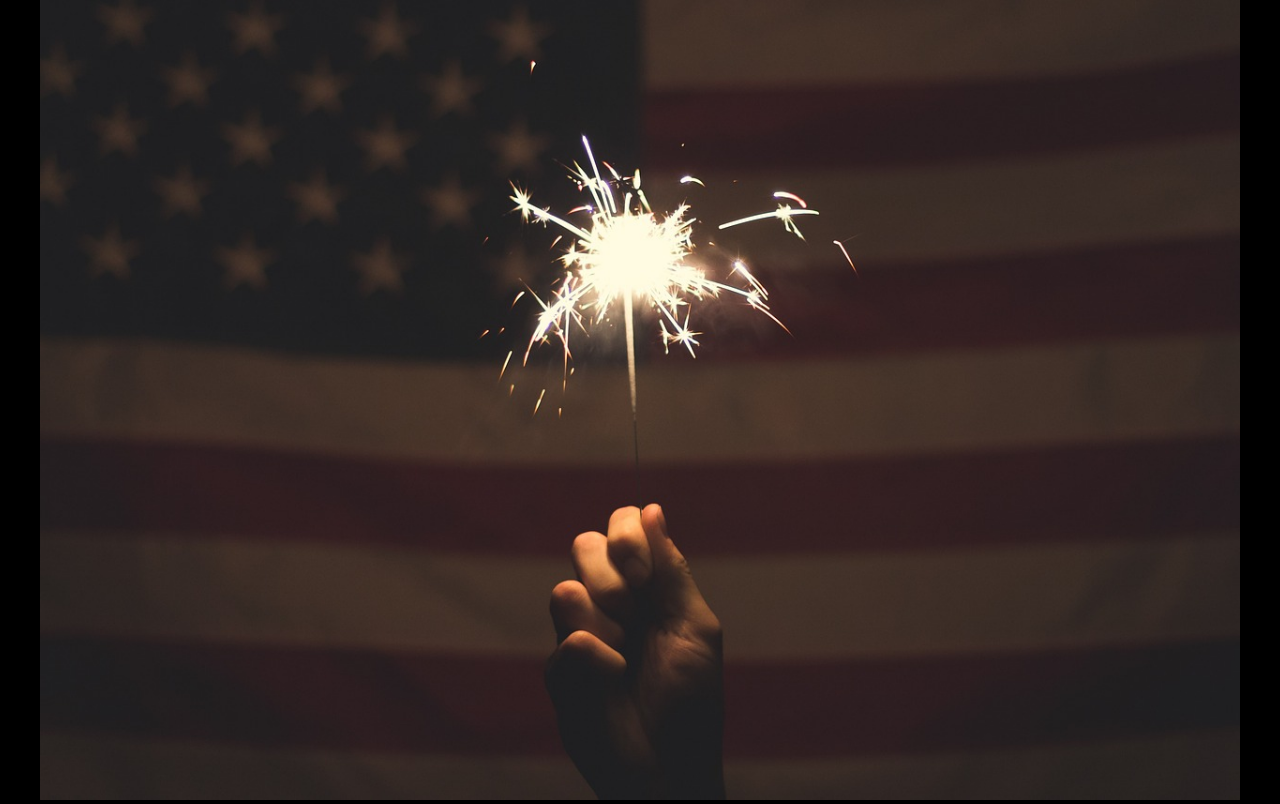
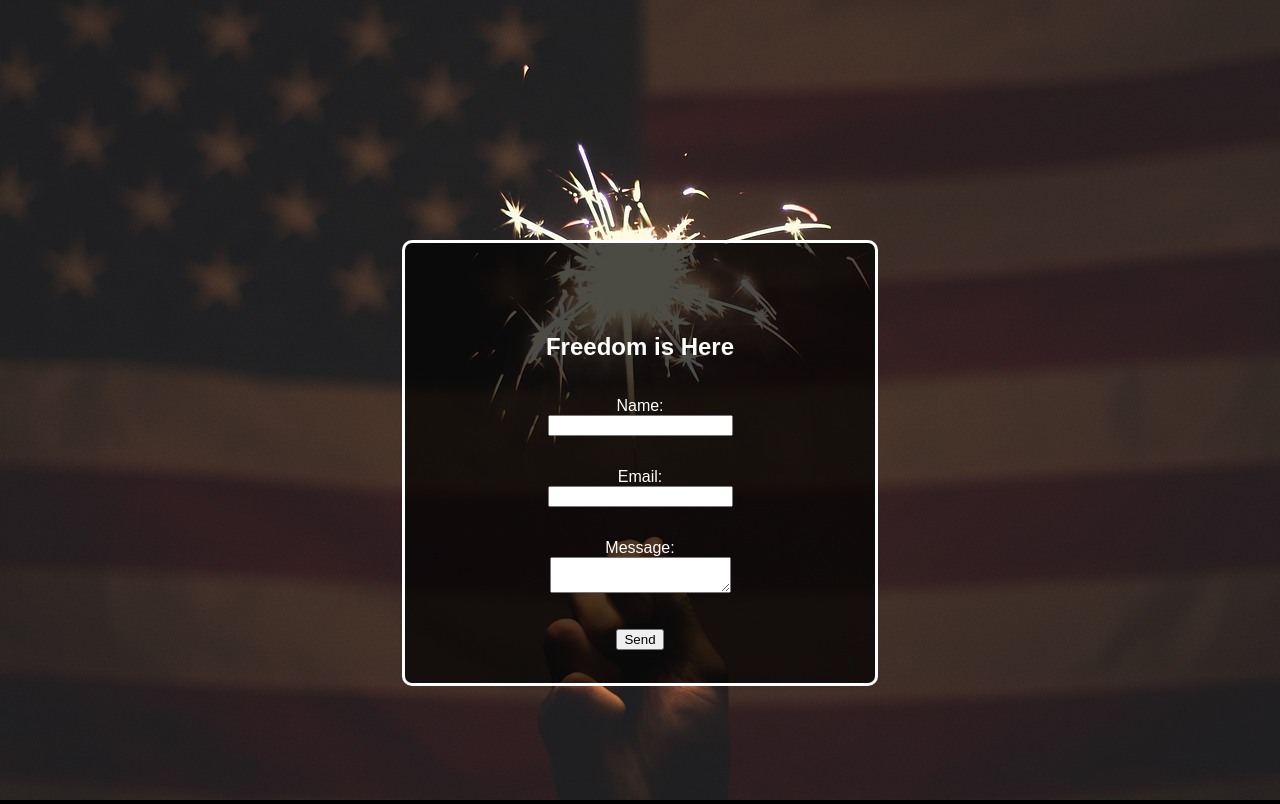
Before and after one commit to rcereghini/operation-independence, a React (Create React App) app: page / in a window 1280 px wide. Built offline with nearby package versions, Linux system fonts and the light colour scheme.

Commit message:
Added form

```diff
--- a/public/index.html
+++ b/public/index.html
@@ -19,7 +19,7 @@
       work correctly both with client-side routing and a non-root public URL.
       Learn how to configure a non-root public URL by running `npm run build`.
     -->
-    <title>React App</title>
+    <title>OpIn Ads</title>
   </head>
   <body>
     <noscript>
--- a/src/App.css
+++ b/src/App.css
@@ -1,23 +1,25 @@
-.App {
+html{
   text-align: center;
   background-color:black;
+  background-image:url("./images/operationIndependence.jpg");
+  height: 100vh;
+  color:white;
 }
 
-.App-logo {
-  height: 100vh;
+.formWrap{
+  background-color: rgba(0,0,0,.7);
+  padding:50px;
+  padding-top:70px;
+  width:370px;
+  height: 40vh;
+  margin:30vh auto;
+  border-radius: 10px;
+  border: 3px solid white;
 }
 
-.App-header {
-  background-color: #222;
-  height: 150px;
-  padding: 20px;
-  color: white;
+.landingForm{
+  width: 50%;
+  margin: 0 auto;
+  display:flex;
+  flex-direction: column;
 }
-
-.App-title {
-  font-size: 1.5em;
-}
-
-.App-intro {
-  font-size: large;
-}
--- a/src/App.js
+++ b/src/App.js
@@ -6,9 +6,23 @@ class App extends Component {
   render() {
     return (
       <div className="App">
-
-          <img src={logo} className="App-logo" alt="logo" />
-
+        <div className="formWrap">
+          <h2>Freedom is Here</h2>
+          <form className="landingForm" name="contact" method="POST" netlify>
+            <p>
+              <label>Name: <input type="text" name="name" /></label>
+            </p>
+            <p>
+              <label>Email: <input type="email" name="email" /></label>
+            </p>
+            <p>
+              <label>Message: <textarea name="message"></textarea></label>
+            </p>
+            <p>
+              <button type="submit">Send</button>
+            </p>
+          </form>
+        </div>
       </div>
     );
   }
```
Also changed, not shown: src/images/OpinAdsLogo.png (added), 1 other file (tests, documents, lock files or other folders).
